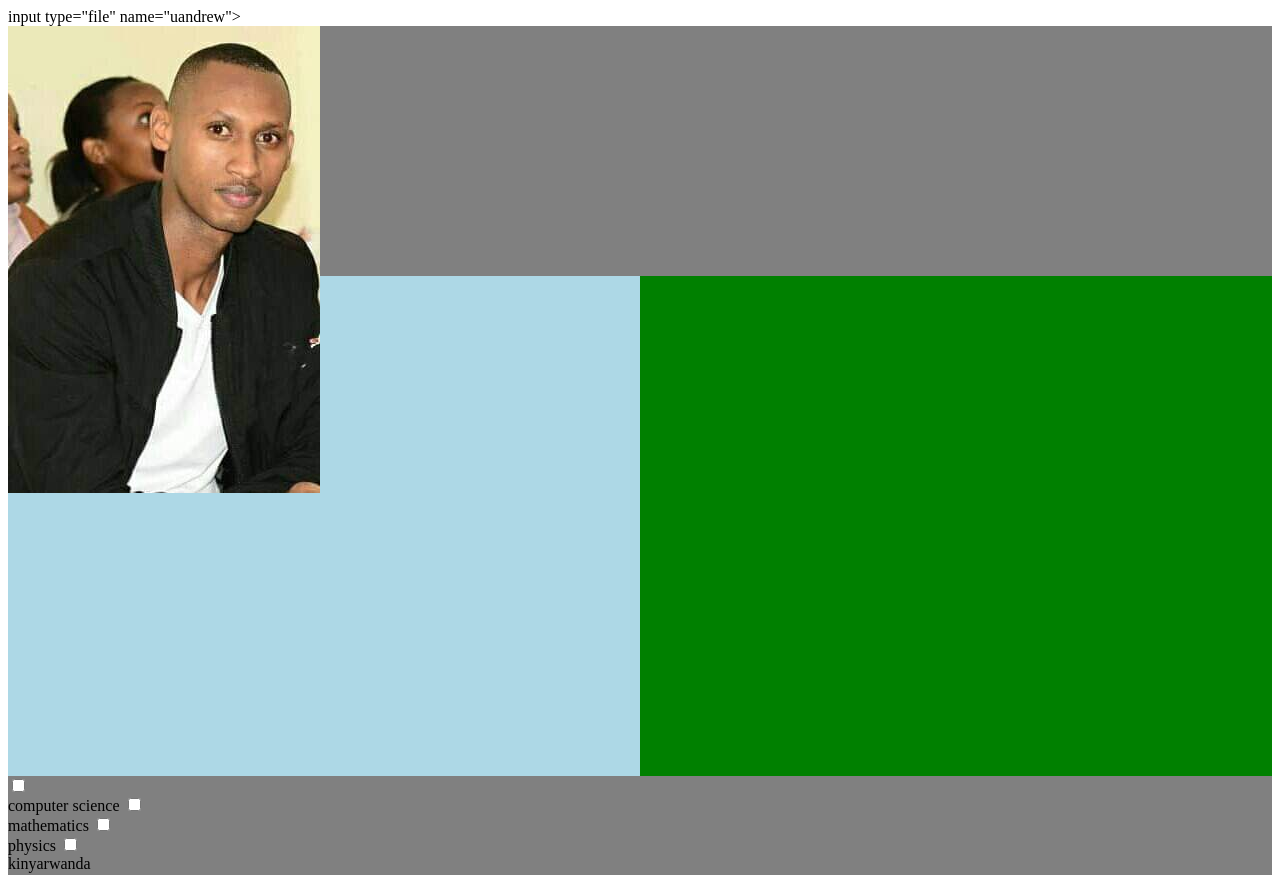
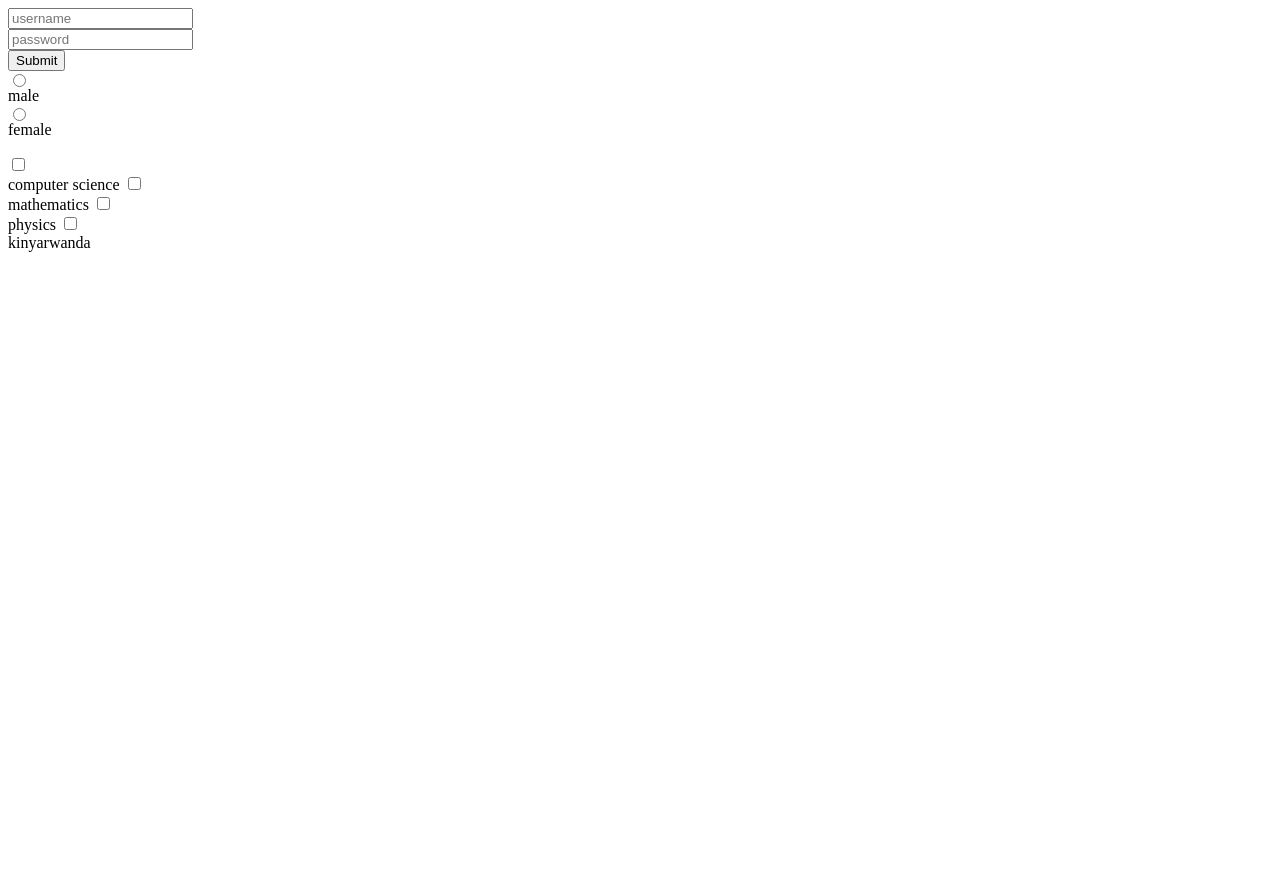
Before and after one commit to dan-ash-tech/dan-ash-tech.github.io, a plain HTML site: page index.html in a window 1280 px wide. Shown: the top 875 px of the page. After the commit the page ends 800 px from the top, so only its background shows below. Drawn offline with Linux system fonts and the light colour scheme.

Commit message:
added alot

```diff
--- a/index.html
+++ b/index.html
@@ -1,60 +1,20 @@
 <html>
-    <title> conventionTV</title>
+
     <head>
-    <style>
-    body{background-color:white;}
-    header{background-color:gray; align:top;width:100%;height:250;}
-    .section1{background-color:lightblue;width:50%;height:500;float:left;}
-    .section2{background-color:green;width:100%;height:500;margin-left:auto;margin-right:auto;}
-    .section3{background-color:gray;width:100%;height:500;margin:right;}
-    footer{background-color:black;float:bottom;width:100%;height:150;display:block}
-    </style>
-
+        <title> conventionTV</title>
+        <meta charset="utf-8">
     </head>
-
     <body>
 
-
-
-
-
-
-
-
-
-    input type="file" name="uandrew">
-
-
-    <header>
-        <img src="obed.jpg"alt="image of a person" width:100%; height:50%;>
-
-    </header>
-    <section>
-
-    <section class="section1">
-        <p> this is obed
-            <input type="text" placeholder="username" name="name1"><br>
+        <input type="text" placeholder="username" name="name1"><br>
             <input type="password" placeholder="password" name="name2"><br>
             <input type="submit"><br>
             <input type="radio"name="gender"value="male"><br>
             <label for="male">male</label><br>
             <input type="radio"name="gender"value="female"><br>
             <label for="female">female</label>
-
-        </P>
-
-      </section>
-
-      <section class="section2">
-
-
-
-
-
-      </section>
-
-      <section class="section3">
-        <input type="checkbox"name="fill"value="fill"><br>
+<p>
+    <input type="checkbox"name="fill"value="fill"><br>
         <label for="fill">computer science</label>
         <input type="checkbox"name="fill"value="fill"><br>
         <label for="fill">mathematics</label>
@@ -63,7 +23,6 @@
         <input type="checkbox"name="fill"value="fill"><br>
         <label for="fill"> kinyarwanda</label>
 
-      </section>
-    </section>
-
-    <footer>
+</p>
+    </body>
+    </html>
```
